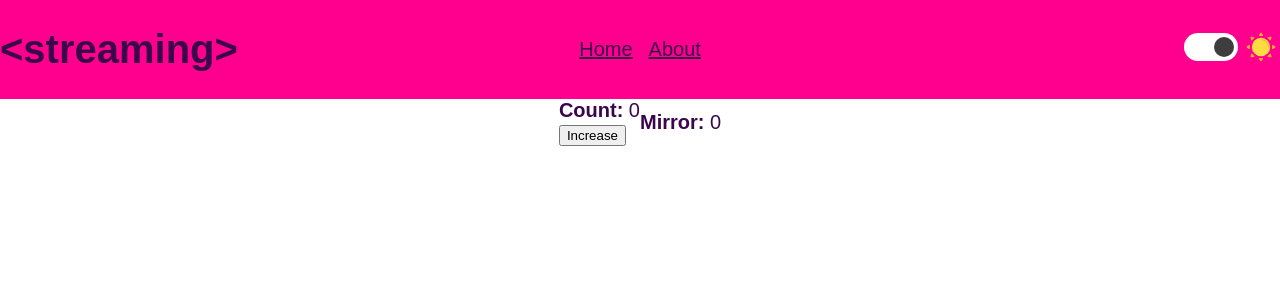
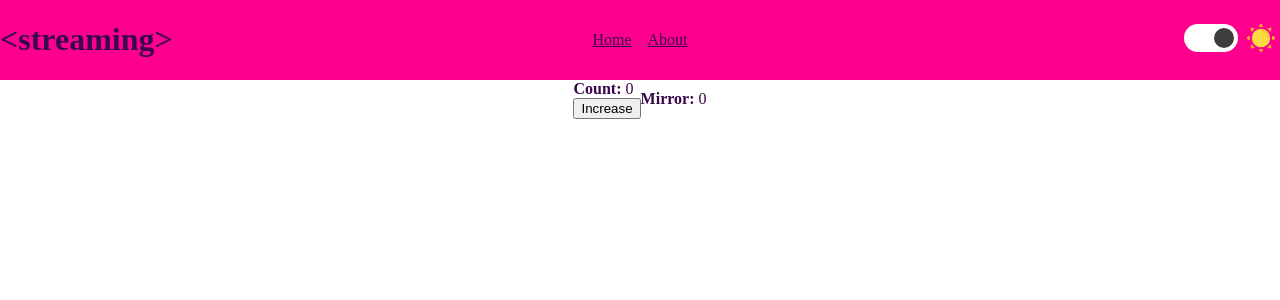
Before and after one commit to weider86-zz/streaming-app, a React app: page / in a window 1280 px wide. Shown: the top 300 px of the page. Built offline with nearby package versions, Linux system fonts and the light colour scheme.

Commit message:
Remove unused style

```diff
--- a/src/index.js
+++ b/src/index.js
@@ -3,7 +3,6 @@ import ReactDOM from 'react-dom'
 import '@babel/polyfill'
 import { App } from './App'
 import ErrorBoundary from './ErrorBoundary'
-import './styles.css'
 
 ReactDOM.render(
   <React.StrictMode>
--- a/src/styles.css
+++ /dev/null
@@ -1,9 +0,0 @@
-html {
-  box-sizing: border-box;
-  font-size: 20px;
-  font-family: sans-serif;
-}
-
-.warning {
-  color: tomato;
-}
```
